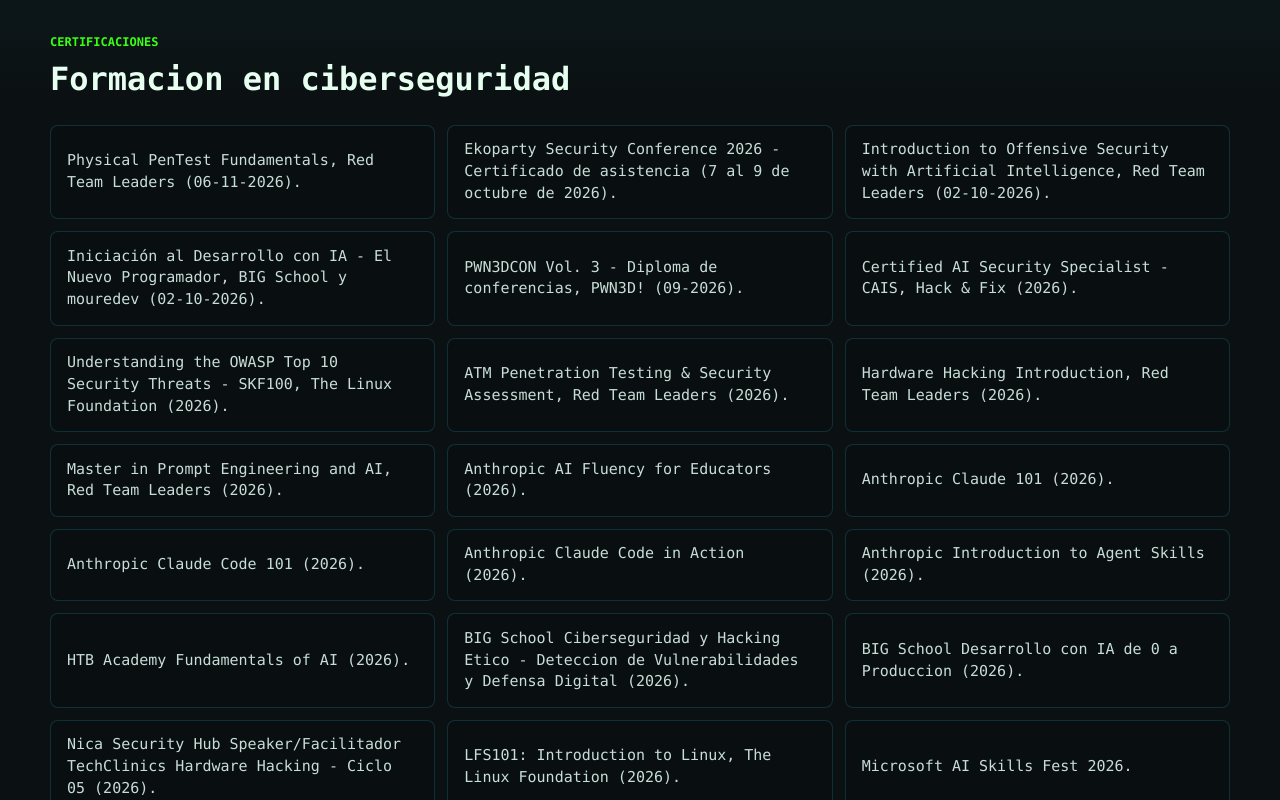
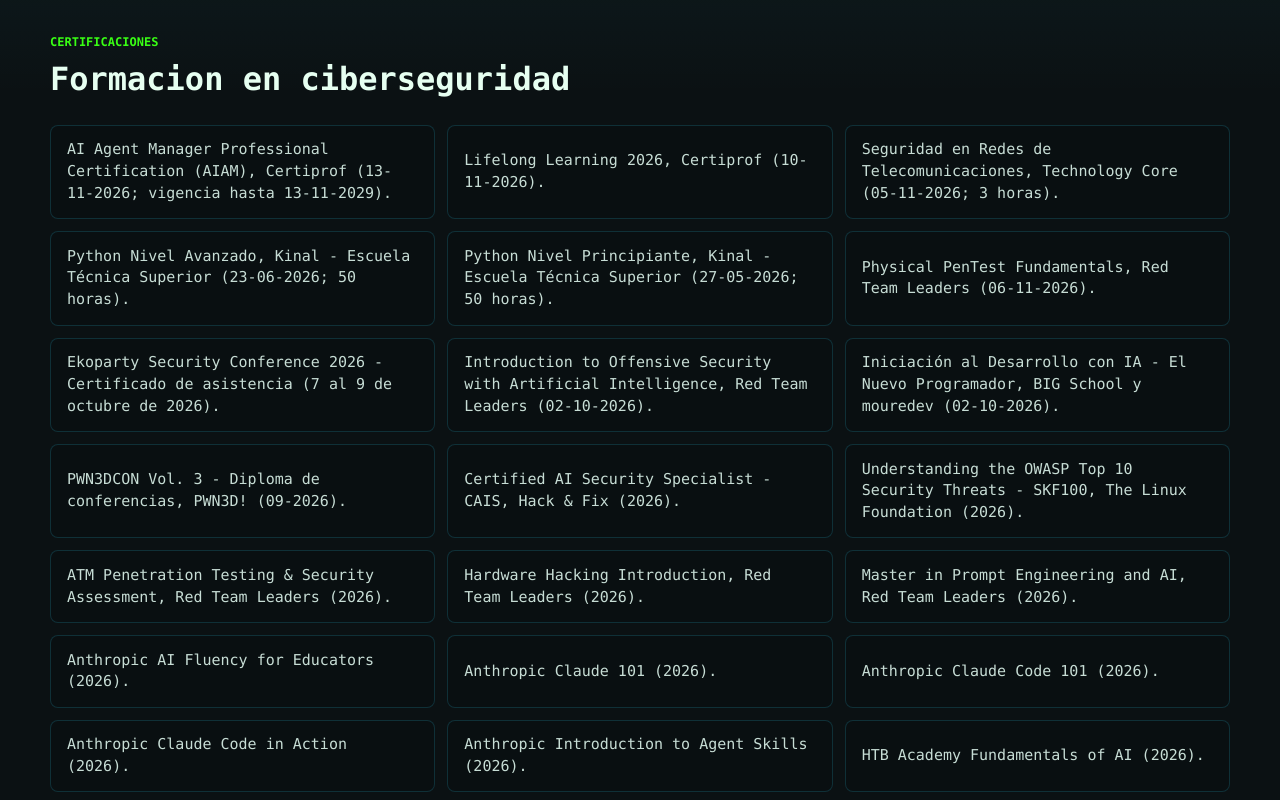
Before and after one commit to RogerF5-Security/whoami, a plain HTML site: page index.html in a window 1280 px wide. Shown: the part 2540-3340 px from the top of the page. Drawn offline with Linux system fonts and the light colour scheme.

Commit message:
Add AIAM, Kinal Python diplomas, telecom security certificate and Lifelong Learning badge

```diff
--- a/assets/js/app.js
+++ b/assets/js/app.js
@@ -168,6 +168,7 @@
               <h3>${escapeHtml(item.title)}</h3>
               <p>${escapeHtml(item.issuer)}</p>
               ${item.issued ? `<p>Emitido: ${escapeHtml(item.issued)}</p>` : ""}
+              ${item.expires ? `<p>Vencimiento: ${escapeHtml(item.expires)}</p>` : ""}
               ${item.url ? link("Verificar credencial", item.url) : ""}
             </div>
           </article>`;
--- a/assets/js/profile.js
+++ b/assets/js/profile.js
@@ -8,7 +8,7 @@ window.WHOAMI_PROFILE = {
     tagline: "Recon faster. Validate deeper. Report cleaner. Harden smarter.",
     mode: "Authorized offensive security | Python automation | Hardware hacking"
   },
-  certifications: ["Mile2 C)PTE", "Mile2 C)PEH", "Cisco Ethical Hacker", "Fortinet NSE 1", "Hack & Fix CAIS"],
+  certifications: ["Certiprof AIAM", "Mile2 C)PTE", "Mile2 C)PEH", "Cisco Ethical Hacker", "Fortinet NSE 1", "Hack & Fix CAIS"],
   skills: [
     {
       area: "Auditoría de IA",
@@ -47,7 +47,7 @@ window.WHOAMI_PROFILE = {
       "Ubicacion: Zacapa, Guatemala.",
       "Perfil: Ingeniero en Sistemas | Profesor en Productividad y Desarrollo | Licenciado en Educación y Desarrollo Político Social | Ingeniero en Seguridad Ofensiva y Desarrollo Seguro.",
       "Especialidad: pentesting web, movil, APIs, infraestructura, ATMs, auditoría de chats de IA, revision de codigo seguro, automatizacion de auditorias y hardware hacking.",
-      "Certificaciones principales: Mile2 C)PTE, Mile2 C)PEH, Hack & Fix CAIS, Cisco Ethical Hacker, Fortinet NSE 1 y CCEP."
+      "Certificaciones principales: Certiprof AIAM, Mile2 C)PTE, Mile2 C)PEH, Hack & Fix CAIS, Cisco Ethical Hacker, Fortinet NSE 1 y CCEP."
     ],
     experience: [
       {
@@ -88,6 +88,11 @@ window.WHOAMI_PROFILE = {
       "Universidad Mariano Galvez de Guatemala - Maestria en Informatica Aplicada (2022)."
     ],
     training: [
+      "AI Agent Manager Professional Certification (AIAM), Certiprof (13-11-2026; vigencia hasta 13-11-2029).",
+      "Lifelong Learning 2026, Certiprof (10-11-2026).",
+      "Seguridad en Redes de Telecomunicaciones, Technology Core (05-11-2026; 3 horas).",
+      "Python Nivel Avanzado, Kinal - Escuela Técnica Superior (23-06-2026; 50 horas).",
+      "Python Nivel Principiante, Kinal - Escuela Técnica Superior (27-05-2026; 50 horas).",
       "Physical PenTest Fundamentals, Red Team Leaders (06-11-2026).",
       "Ekoparty Security Conference 2026 - Certificado de asistencia (7 al 9 de octubre de 2026).",
       "Introduction to Offensive Security with Artificial Intelligence, Red Team Leaders (02-10-2026).",
@@ -182,6 +187,13 @@ window.WHOAMI_PROFILE = {
   ],
   credlyBadges: [
     {
+      "name": "Lifelong Learning 2026",
+      "issuer": "Certiprof",
+      "issued": "10 nov 2026",
+      "url": "https://www.credly.com/badges/7c39d99d-fcc6-430a-a8ef-2b32e3243fd6",
+      "image": "https://images.credly.com/images/5e2afabf-62f3-48ae-bbed-7e57c2e78c6a/blob"
+    },
+    {
       name: "SKF100: Understanding the OWASP Top 10 Security Threats",
       issuer: "The Linux Foundation",
       issued: "18 ago 2026",
@@ -218,6 +230,37 @@ window.WHOAMI_PROFILE = {
     }
   ],
   credentialHighlights: [
+    {
+      "title": "AI Agent Manager Professional Certification (AIAM)",
+      "issuer": "Certiprof",
+      "category": "Agentes de IA",
+      "image": "assets/img/credentials/certiprof-ai-agent-manager.jpg",
+      "issued": "13 de noviembre de 2026",
+      "expires": "13 de noviembre de 2029",
+      "featured": true,
+      "featuredLabel": "Certiprof / Certificación destacada"
+    },
+    {
+      "title": "Seguridad en Redes de Telecomunicaciones (2026)",
+      "issuer": "Technology Core",
+      "category": "Seguridad de redes",
+      "image": "assets/img/credentials/technology-core-seguridad-redes.jpg",
+      "issued": "5 de noviembre de 2026"
+    },
+    {
+      "title": "Python Nivel Avanzado (2026)",
+      "issuer": "Kinal - Escuela Técnica Superior",
+      "category": "Python / 50 horas",
+      "image": "assets/img/credentials/kinal-python-avanzado.jpg",
+      "issued": "23 de junio de 2026"
+    },
+    {
+      "title": "Python Nivel Principiante (2026)",
+      "issuer": "Kinal - Escuela Técnica Superior",
+      "category": "Python / 50 horas",
+      "image": "assets/img/credentials/kinal-python-principiante.jpg",
+      "issued": "27 de mayo de 2026"
+    },
     {
       title: "Physical PenTest Fundamentals (2026)",
       issuer: "Red Team Leaders",
--- a/index.html
+++ b/index.html
@@ -129,7 +129,7 @@ Made in: Zacapa</pre>
             <p class="eyebrow">Badges verificables</p>
             <h2>Credly</h2>
             <p>
-              Perfil actualizado con cinco insignias publicas verificables en Credly.
+              Perfil actualizado con seis insignias publicas verificables en Credly.
             </p>
             <a class="section-link" href="https://www.credly.com/users/roger-arana" target="_blank" rel="noreferrer">Ver perfil completo en Credly</a>
           </div>
@@ -253,7 +253,7 @@ Made in: Zacapa</pre>
       </div>
     </noscript>
 
-    <script src="assets/js/profile.js?v=20261106-physical-pentest"></script>
-    <script src="assets/js/app.js?v=20261106-credentials"></script>
+    <script src="assets/js/profile.js?v=20261123-certificados"></script>
+    <script src="assets/js/app.js?v=20261123-certificados"></script>
   </body>
 </html>
```
Also changed, not shown: assets/img/credentials/certiprof-ai-agent-manager.jpg (added), assets/img/credentials/kinal-python-avanzado.jpg (added), assets/img/credentials/kinal-python-principiante.jpg (added), assets/img/credentials/technology-core-seguridad-redes.jpg (added), 1 other file.
